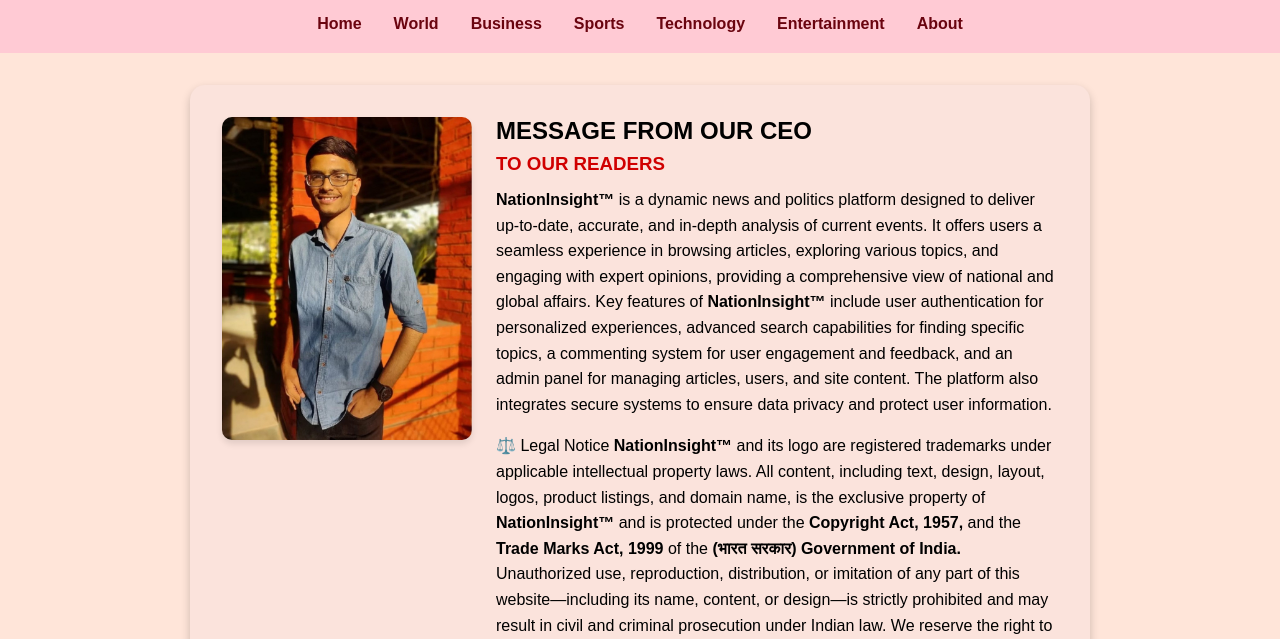
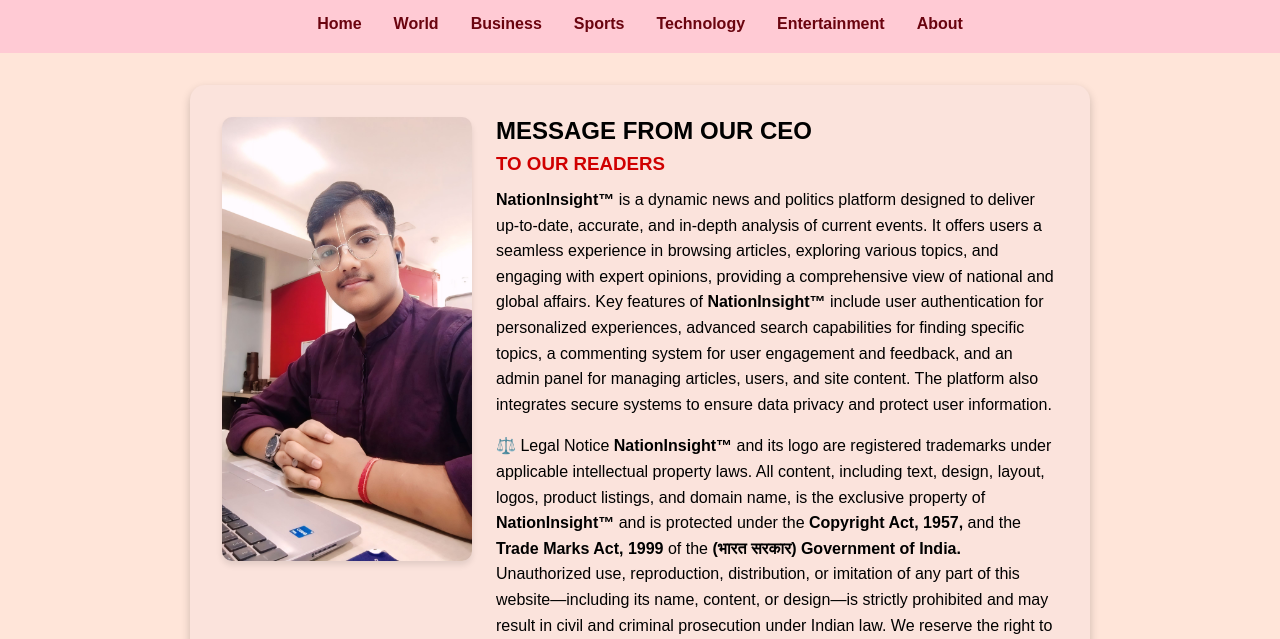
Before and after one commit to KrishnaSinghRaghuvanshi/NationInsight, a plain HTML site: page politics.html in a window 1280 px wide. Shown: the part 161-800 px from the top of the page. Drawn offline with Linux system fonts and the light colour scheme.

Commit message:
Update politics.html

```diff
--- a/politics.html
+++ b/politics.html
@@ -213,7 +213,7 @@
   <!-- CEO Message Section -->
   <section class="ceo-section">
     <div class="ceo-image">
-      <img src="ceo.jpg" alt="CEO Image" />
+      <img src="krishana.jpg" alt="CEO Image" />
     </div>
     <div class="ceo-content">
       <h2>MESSAGE FROM OUR CEO</h2>
```
